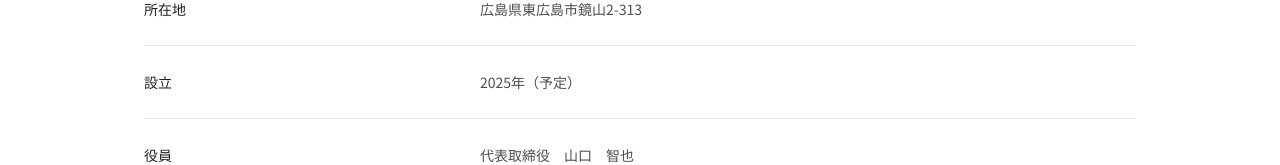
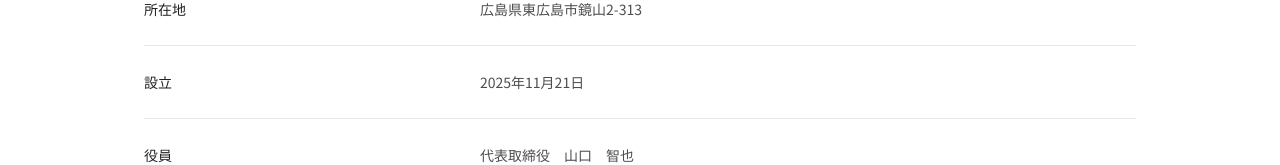
Before and after one commit to yvngmaxe/Canvas-site, a Next.js app: page /company in a window 1280 px wide. Shown: the part 457-622 px from the top of the page. Built offline with nearby package versions, Linux system fonts and the light colour scheme; no server answers.

Commit message:
設立日挿入

```diff
--- a/app/company/page.tsx
+++ b/app/company/page.tsx
@@ -26,7 +26,7 @@ export default function CompanyPage() {
               設立
             </dt>
             <dd className="mt-1 text-sm leading-6 text-foreground/80 sm:col-span-2 sm:mt-0">
-              2025年（予定）
+              2025年11月21日
             </dd>
           </div>
           <div className="px-4 py-6 sm:grid sm:grid-cols-3 sm:gap-4 sm:px-0">
```
